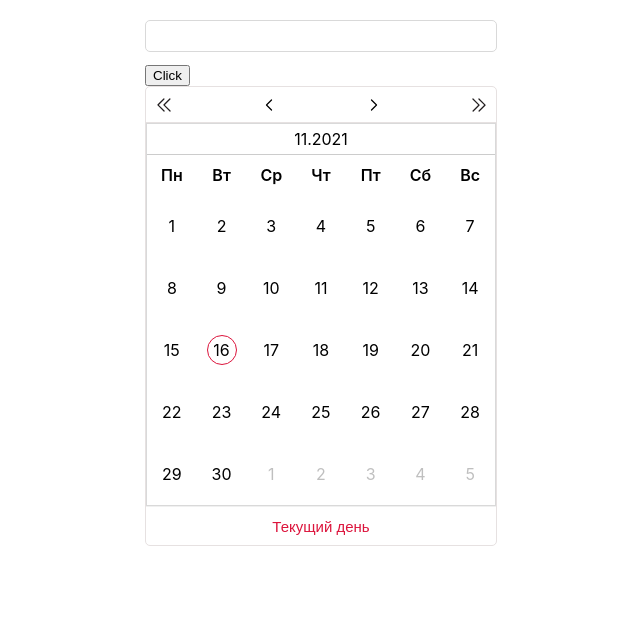
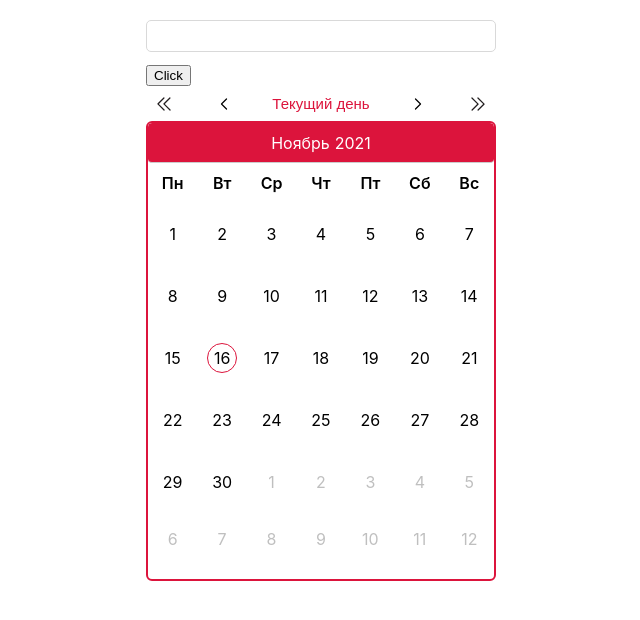
Before and after one commit to Sey-Uki/calendars, a React (Create React App) app: page / in a window 1280 px wide. Shown: the top 620 px of the page, without its empty margins (319-959 px from the left). Built offline with nearby package versions, Linux system fonts and the light colour scheme.

Commit message:
animation style

```diff
--- a/src/component/Calendar.css
+++ b/src/component/Calendar.css
@@ -14,7 +14,7 @@
 }
 
 .calendar {
-    border: 1px solid rgb(230, 225, 225);
+    /* border: 1px solid rgb(230, 225, 225); */
     border-radius: 5px;
     transition: opacity .2s;
 }
@@ -55,6 +55,7 @@
 .calendar__body {
     width: 350px;
     background-color: #ffffff;
+    overflow: hidden;
 }
 
 .calendar__body:first-child{
@@ -80,6 +81,9 @@
 
 .calendar__body{
     border: 1px solid #d9d9d9;
+    border-radius: 6px;
+    height: 460px;
+    transition: 1s margin-top;
 }
 
 .calendar__body__header, .calendar__body__content {
@@ -99,10 +103,9 @@
     display: flex;
     justify-content: space-between;
     align-items: center;
-    border-bottom: 1px solid rgb(230, 225, 225);
 }
 
-.calendar__header button {
+.calendar__header_btn {
     width: 35px;
     height: 35px;
     display: flex;
@@ -121,7 +124,7 @@
     width: 20px;
 }
 
-.calendar__header button:hover {
+.calendar__header_btn:hover{
     background-color: #d9d9d9;
 }
 
@@ -130,10 +133,20 @@
 }
 
 .header__content {
+    position: relative;
     display: flex;
     justify-content: center;
+    align-items: center;
     border-bottom: 1px solid #ccc;
     padding: 5px 0;
+    height: 40px;
+    background-color: crimson;
+    color: #ffffff;
+    border-radius: 4px;
+}
+
+.header__content div:first-child{
+    padding-right: 5px;
 }
 
 .today {
@@ -199,3 +212,9 @@
 .calendar__wrapper{
     display: flex;
 }
+
+.calendar_active {
+    margin-top: 0;
+    border: 2px solid crimson;
+    transition: 1s margin-top;
+}
--- a/src/component/Calendar.tsx
+++ b/src/component/Calendar.tsx
@@ -20,6 +20,8 @@ interface ICalendarState {
 
     isInputvalid: boolean,
     showCalendar: boolean,
+
+    activeCalendarPos: number,
 };
 
 
@@ -42,6 +44,8 @@ export class Calendar extends React.Component<{}, ICalendarState> {
 
             isInputvalid: true,
             showCalendar: true,
+
+            activeCalendarPos: 0,
         };
     }
 
@@ -156,7 +160,10 @@ export class Calendar extends React.Component<{}, ICalendarState> {
         })
     }
 
-    componentDidMount() {
+    position = (pos: number) => {
+        this.setState({
+            activeCalendarPos: pos,
+        })
     }
 
     render() {
@@ -167,7 +174,7 @@ export class Calendar extends React.Component<{}, ICalendarState> {
                         <div className="calendar__input">
                             <input
                                 value={this.state.inputVal}
-                                onChange={() => {}}
+                                onChange={() => { }}
                             />
                         </div>
                         <button onClick={() => {
@@ -177,22 +184,25 @@ export class Calendar extends React.Component<{}, ICalendarState> {
                         }} className="button__click">Click</button>
                         <div className="calendar">
                             <div className="calendar__header">
-                                <button onClick={this.onPrevYear}>
+                                <button onClick={this.onPrevYear} className="calendar__header_btn">
                                     <img src={yearImg} className="prev" alt="prev year" />
                                 </button>
-                                <button onClick={this.onPrevMon}>
+                                <button onClick={this.onPrevMon} className="calendar__header_btn">
                                     <img src={monImg} className="prev" alt="prev month" />
                                 </button>
-                                <button onClick={this.onNextMon}>
+
+                                    <button className="calendar__today" onClick={() => this.onToday()}>Текущий день</button>
+
+                                <button onClick={this.onNextMon} className="calendar__header_btn">
                                     <img src={monImg} className="next" alt="next month" />
                                 </button>
-                                <button onClick={this.onNextYear}>
+                                <button onClick={this.onNextYear} className="calendar__header_btn">
                                     <img src={yearImg} className="next" alt="next year" />
                                 </button>
                             </div>
                             <div className="calendar__wrapper">
                                 {
-                                    [...Array(this.state.calendarCount).keys()].map(item => {
+                                    [...Array(this.state.calendarCount).keys()].map((item, pos) => {
                                         return (
                                             <CalendarBody
                                                 key={item + 1}
@@ -202,13 +212,12 @@ export class Calendar extends React.Component<{}, ICalendarState> {
                                                 year={this.state.year}
                                                 onDay={this.onDay}
                                                 inputVal={this.state.inputVal}
+                                                position={() => this.position(pos)}
+                                                activeCalendarPos={this.state.activeCalendarPos}
                                             />
                                         )
                                     })
                                 }
-                            </div>
-                            <div className="calendar__footer">
-                                <button className="calendar__today" onClick={() => this.onToday()}>Текущий день</button>
                             </div>
                         </div>
                     </div>
--- a/src/component/CalendarBody/CalendarBody.tsx
+++ b/src/component/CalendarBody/CalendarBody.tsx
@@ -8,11 +8,17 @@ interface ICalendarProps {
     year: string, // год
     onDay: Function, // функция, которая принимает в себя дату выбранного числа
     calendarCount: number, // счетчик календарей
+    position: Function, // функция вычисляет текущую позицию
+    activeCalendarPos: number, // позиция выбранного календаря
 };
 
 const { DateTime } = require("luxon");
 
 export class CalendarBody extends React.Component<ICalendarProps, {}>  {
+
+    onPosition = () => {
+        this.props.position();
+    }
 
     render() {
 
@@ -20,13 +26,17 @@ export class CalendarBody extends React.Component<ICalendarProps, {}>  {
         let monthNew: string;
         let yearNew: string;
 
+        let longMonth;
+
 
         if (+month >= 13) {
             monthNew = String(calendarCount);
             yearNew = String(+year + 1);
+            longMonth = DateTime.fromISO('2021-0' + monthNew + '-06').setLocale('ru').toFormat('LLLL');
         } else {
-            monthNew = month;
+            monthNew = +month < 10 ? "0" + month : month;
             yearNew = year;
+            longMonth = DateTime.fromISO('2021-' + monthNew + '-06').setLocale('ru').toFormat('LLLL');
         }
 
         const startDate = DateTime.local((Number(yearNew)), Number(monthNew), 1);
@@ -50,17 +60,23 @@ export class CalendarBody extends React.Component<ICalendarProps, {}>  {
         }
         daysNew = firstDays.concat(days);
 
-        if (days[days.length - 1].weekday < 7) {
-            for (let i = 1; i <= 7 - days[days.length - 1].weekday; i++) {
+        if (days[days.length - 1].weekday < 21) {
+            for (let i = 1; i <= 21 - days[days.length - 1].weekday; i++) {
                 lastDays.push(i)
             }
             daysNew = daysNew.concat(lastDays)
         }
 
+        const className = this.props.activeCalendarPos === this.props.calendarCount ? "calendar__body calendar_active" : "calendar__body";
+
+        // const styles = {marginTop: (calendarCount+1) * 50 + "px"};
+        const styles = { marginTop: 50 + "px" };
+        const activStyles = { marginTop: 0 + "px" };
+
         return (
-            <div className="calendar__body" style={{marginTop: calendarCount*50 + "px"}}>
+            <div className={className} style={this.props.activeCalendarPos === this.props.calendarCount ? activStyles : styles} onClick={() => this.onPosition()}>
                 <div className="header__content">
-                    <div className="header__mon">{monthNew}.</div>
+                    <div className="header__mon">{longMonth.charAt(0).toUpperCase()+longMonth.slice(1)}</div>
                     <div className="header__yer">{yearNew}</div>
                 </div>
                 <div className="calendar__body__header">
```
